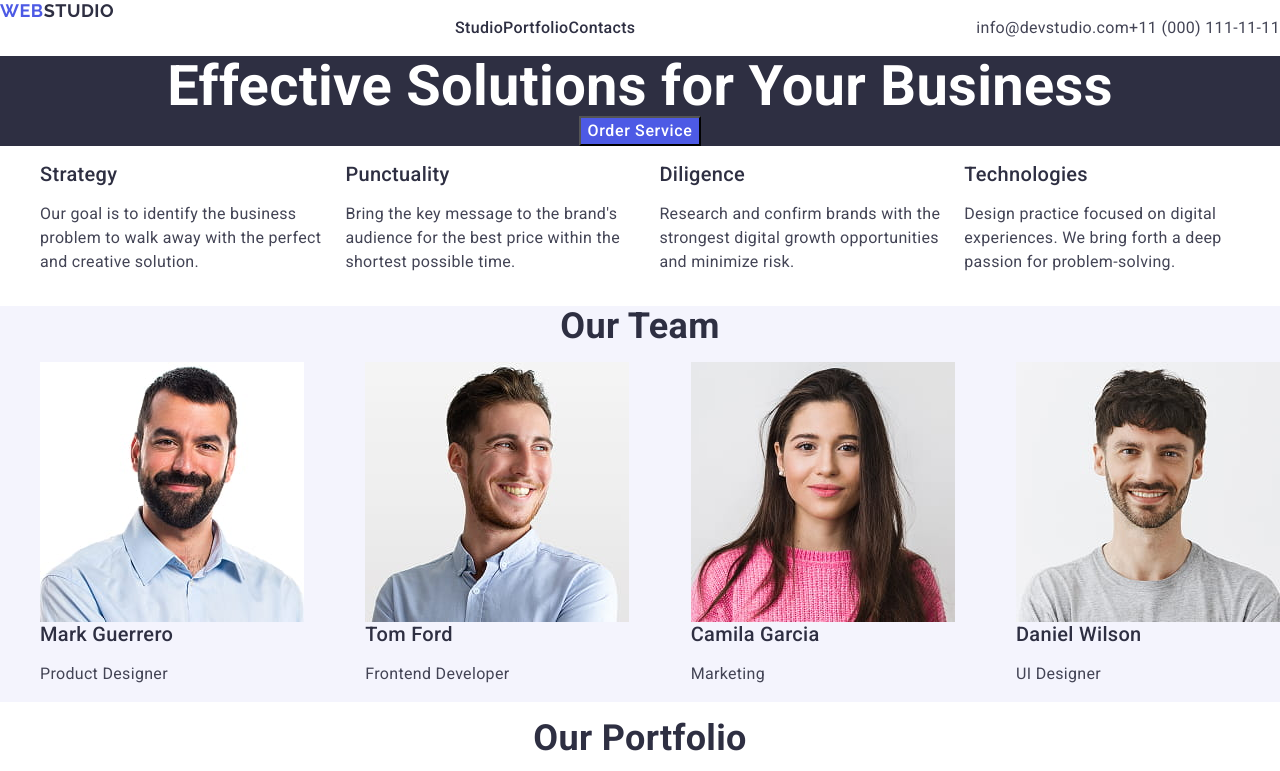
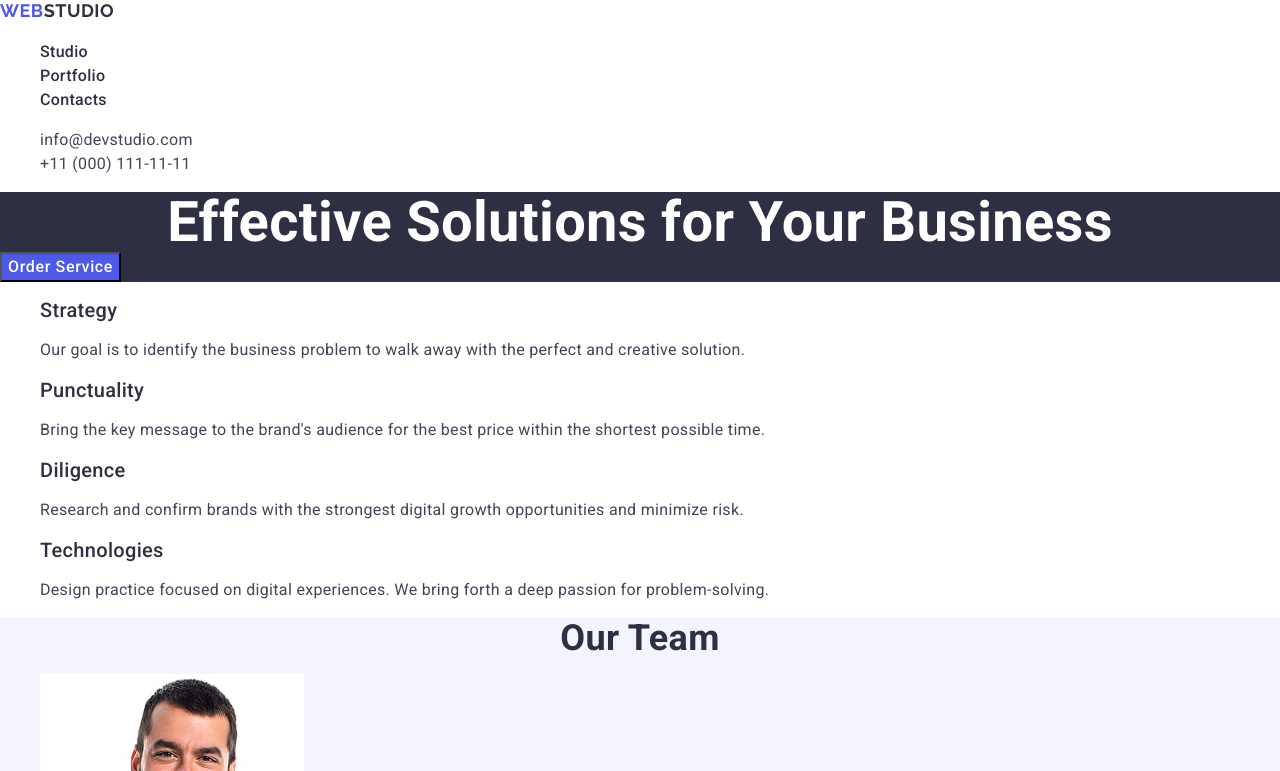
Before and after one commit to Mohara88s/goit-markup-hw-02, a plain HTML site: page index.html in a window 1280 px wide. Shown: the top 771 px of the page. Drawn offline with nearby package versions, Linux system fonts and the light colour scheme.

Commit message:
delete flex

```diff
--- a/css/styles.css
+++ b/css/styles.css
@@ -70,10 +70,6 @@ h3 {
   color: var(--dark-color);
 }
 
-.header {
-  display: flex;
-  justify-content: space-between;
-}
 
 .logo {
   font-family: var(--second-font);
@@ -94,14 +90,6 @@ h3 {
   color: var(--dark-color);
 }
 
-.nav-list {
-  display: flex;
-}
-
-.address-list {
-  display: flex;
-}
-
 .nav-link:hover,
 .nav-link:focus,
 .address-link:hover,
@@ -110,9 +98,6 @@ h3 {
 }
 
 .hero-section {
-  display: flex;
-  flex-direction: column;
-  align-items: center;
   color: var(--bg-color);
   background-color: var(--dark-color);
 }
@@ -140,23 +125,8 @@ h3 {
   display: none;
 }
 
-.features-list {
-  display: flex;
-}
-
 .our-team-section {
   background-color: var(--light-color);
-}
-
-.our-team-list {
-  display: flex;
-  justify-content: space-between;
-}
-
-.our-portfolio-list {
-  display: flex;
-  flex-wrap: wrap;
-  justify-content: space-between;
 }
 
 .footer {
```
